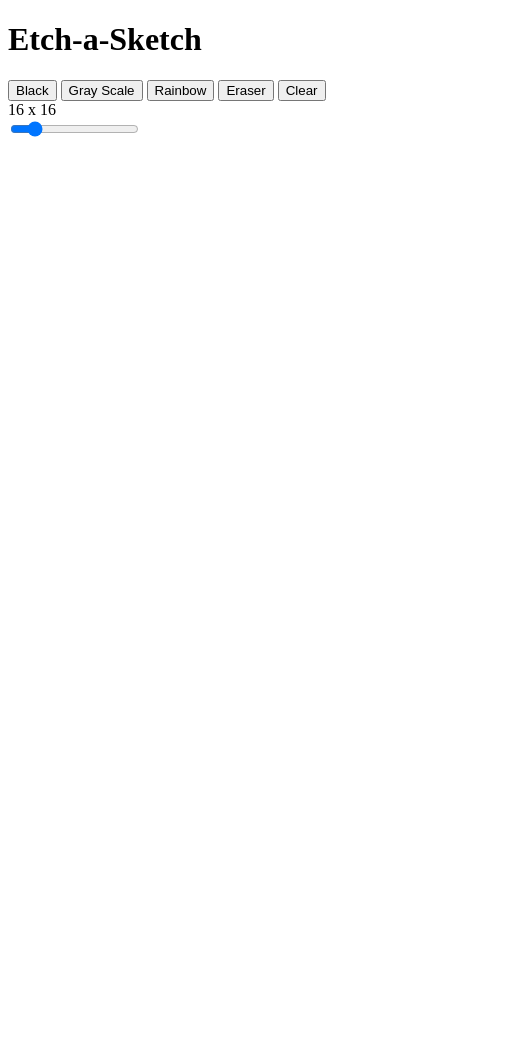
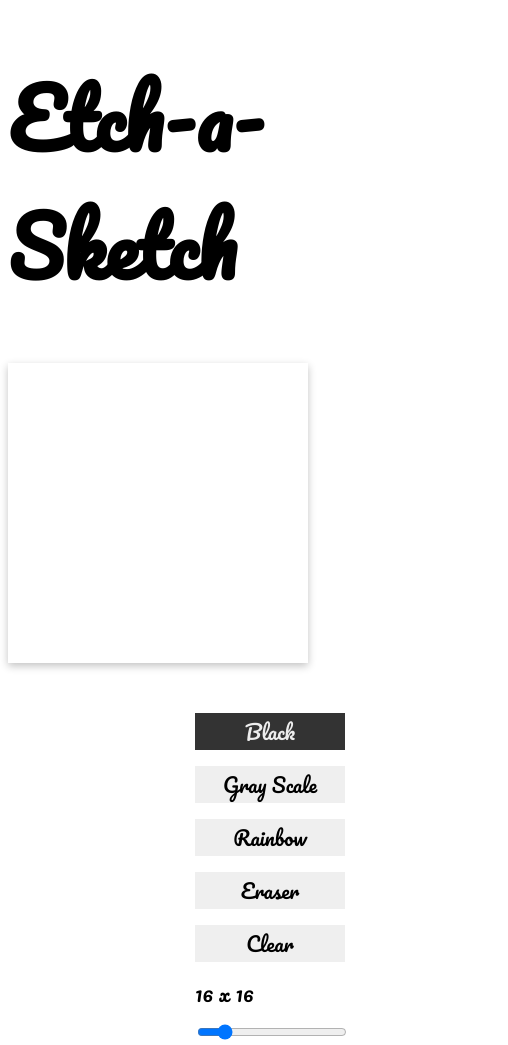
Before and after one commit to JustynRad/etch-a-sketch, a plain HTML site: page index.html in a window 390 px wide. Shown: the whole page, 508 px wide, since content can reach past the window. Before the commit the page ends 844 px from the top, so only its background shows below. Drawn offline with Linux system fonts and the light colour scheme.

Commit message:
added functional UI. Potientially make it fully responsive for mobile

```diff
--- a/app.js
+++ b/app.js
@@ -102,5 +102,5 @@ function updateSize(value) {
 
 window.onload = () => {
     createGrid('16');
-    activiateButton('black');
+    setMode('black');
 }
--- a/index.css
+++ b/index.css
@@ -1,5 +1,100 @@
+body {
+    font-family: 'Pacifico', cursive;
+    line-height: 1.6;
+}
+
+h1 {
+    display: flex;
+    justify-content: center;
+    align-items: center;
+    font-size: 80px;
+}
+
+
+.main {
+    display: flex;
+    justify-content: flex-start;
+    align-items: center;
+    gap: 100px;
+    max-width: 1100px;
+    margin: 0 auto;
+}
+
+.gridSettings {
+    display: flex;
+    flex-direction: column;
+    justify-content: center;
+    align-content: center;
+    gap: 30px;
+    width: 200px;
+    margin: 0px 0px 0px 150px;
+}
+
+button, input {
+    width: 100%;
+    border: none;
+    color: inherit;
+    font-family: inherit;
+    font-size: 20px;
+    cursor: pointer;
+    outline: none;
+  }
+
+button.active {
+    background-color: #333;
+    color: #ededed;
+}
+
 .grid {
     display: grid;
     width: 500px;
     height: 500px;
+    box-shadow: rgba(0, 0, 0, 0.24) 0px 3px 8px;
+    margin: auto 150px auto auto;
 }
+
+.size-value {
+    margin-bottom: -20px;
+    font-size: 20px;
+  }
+
+@media (max-width: 1200px) {
+    .main {
+      justify-content: center;
+    }
+}
+
+@media (max-width: 850px) {
+    .main {
+      gap: 50px;
+    }
+
+    .gridSettings {
+      width: 150px;
+      gap: 16px;
+    }
+
+    .size-value {
+      margin-bottom: -4px;
+    }
+
+    .grid {
+      width: 400px;
+      height: 400px;
+    }
+}
+
+@media (max-width: 650px) {
+    .title {
+      font-size: 50px;
+    }
+
+    .main {
+      flex-direction: column-reverse;
+    }
+
+    .grid {
+      width: 300px;
+      height: 300px;
+    }
+}
--- a/index.html
+++ b/index.html
@@ -3,11 +3,14 @@
     <head>
         <script src="app.js" defer></script>
         <link href="index.css" rel="stylesheet">
+        <link href="https://fonts.googleapis.com/css2?family=Pacifico&display=swap" rel="stylesheet">
     </head>
 
     <body>
-        <main>
+        <header>
             <h1>Etch-a-Sketch</h1>
+        </header>
+        <main class="main">
             <div class="gridSettings">
                 <button class="black-button">Black</button>
                 <button class="gray-scale-button">Gray Scale</button>
```
